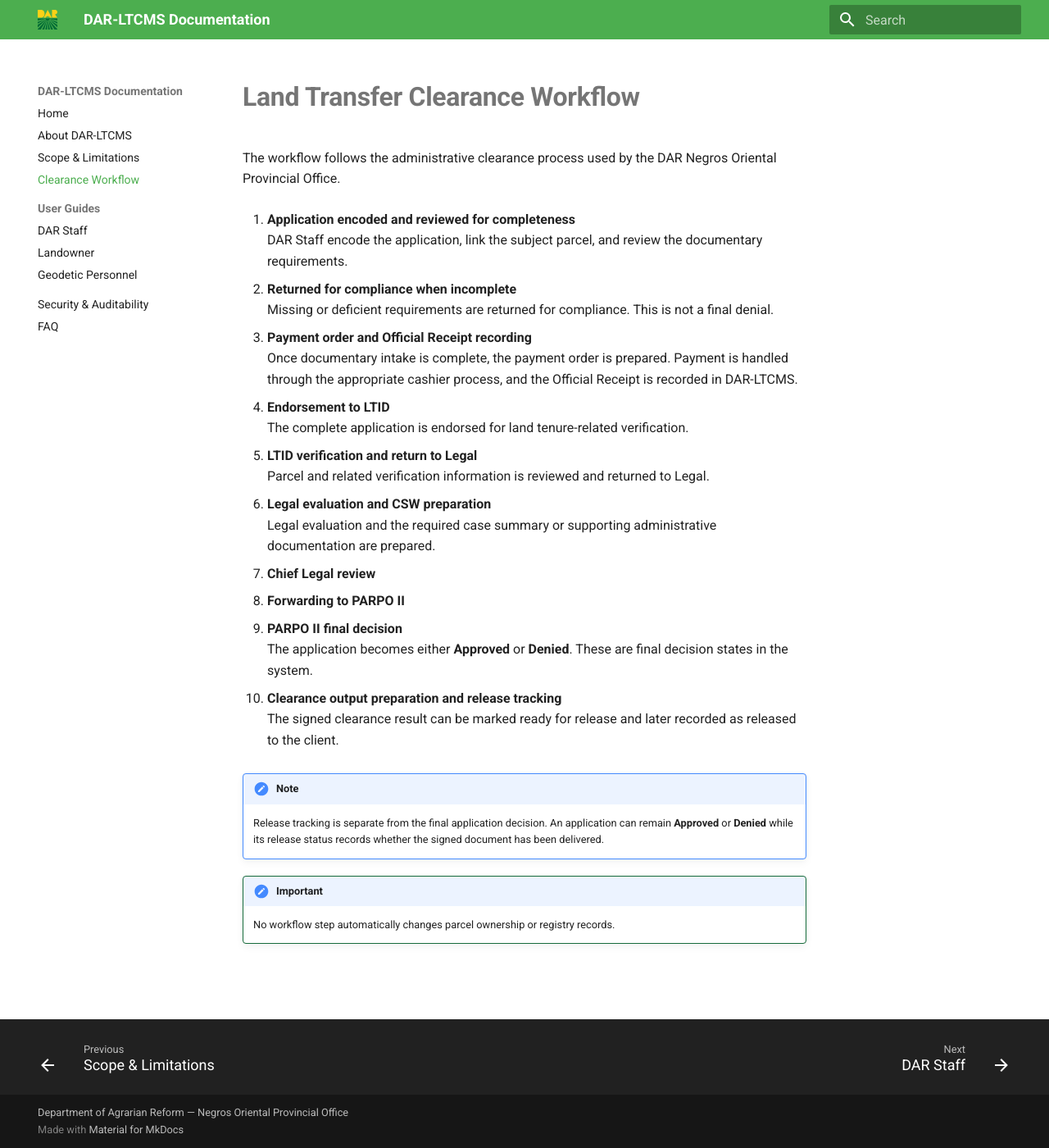
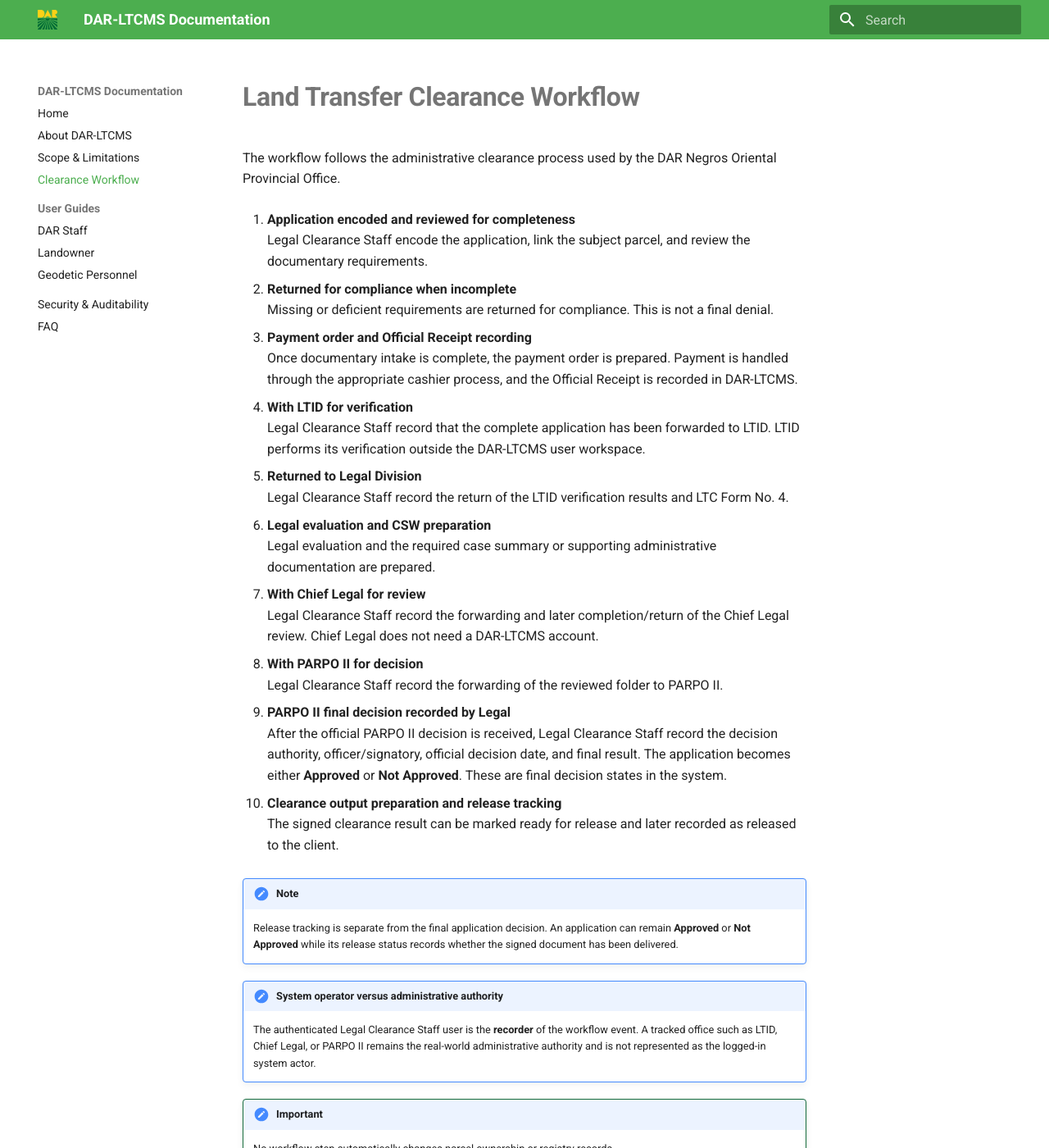
Before and after one commit to jlcuenca00/DAR-LTCMS, an MkDocs documentation site: the page built from docs-site/clearance-workflow.md, in a window 1280 px wide and 1400 px high. Shown: the whole window at 82% size. Built offline with MkDocs 1.6.1 and Material for MkDocs 9.7.7, drawn with Linux system fonts in a browser that asks for light colours.

Commit message:
Describe workflow as Legal-recorded external office process

```diff
--- a/docs-site/clearance-workflow.md
+++ b/docs-site/clearance-workflow.md
@@ -3,7 +3,7 @@
 The workflow follows the administrative clearance process used by the DAR Negros Oriental Provincial Office.
 
 1. **Application encoded and reviewed for completeness**
-   DAR Staff encode the application, link the subject parcel, and review the documentary requirements.
+   Legal Clearance Staff encode the application, link the subject parcel, and review the documentary requirements.
 
 2. **Returned for compliance when incomplete**
    Missing or deficient requirements are returned for compliance. This is not a final denial.
@@ -11,27 +11,32 @@ The workflow follows the administrative clearance process used by the DAR Negros
 3. **Payment order and Official Receipt recording**
    Once documentary intake is complete, the payment order is prepared. Payment is handled through the appropriate cashier process, and the Official Receipt is recorded in DAR-LTCMS.
 
-4. **Endorsement to LTID**
-   The complete application is endorsed for land tenure-related verification.
+4. **With LTID for verification**
+   Legal Clearance Staff record that the complete application has been forwarded to LTID. LTID performs its verification outside the DAR-LTCMS user workspace.
 
-5. **LTID verification and return to Legal**
-   Parcel and related verification information is reviewed and returned to Legal.
+5. **Returned to Legal Division**
+   Legal Clearance Staff record the return of the LTID verification results and LTC Form No. 4.
 
 6. **Legal evaluation and CSW preparation**
    Legal evaluation and the required case summary or supporting administrative documentation are prepared.
 
-7. **Chief Legal review**
+7. **With Chief Legal for review**
+   Legal Clearance Staff record the forwarding and later completion/return of the Chief Legal review. Chief Legal does not need a DAR-LTCMS account.
 
-8. **Forwarding to PARPO II**
+8. **With PARPO II for decision**
+   Legal Clearance Staff record the forwarding of the reviewed folder to PARPO II.
 
-9. **PARPO II final decision**
-   The application becomes either **Approved** or **Denied**. These are final decision states in the system.
+9. **PARPO II final decision recorded by Legal**
+   After the official PARPO II decision is received, Legal Clearance Staff record the decision authority, officer/signatory, official decision date, and final result. The application becomes either **Approved** or **Not Approved**. These are final decision states in the system.
 
 10. **Clearance output preparation and release tracking**
     The signed clearance result can be marked ready for release and later recorded as released to the client.
 
 !!! note
-    Release tracking is separate from the final application decision. An application can remain **Approved** or **Denied** while its release status records whether the signed document has been delivered.
+    Release tracking is separate from the final application decision. An application can remain **Approved** or **Not Approved** while its release status records whether the signed document has been delivered.
+
+!!! note "System operator versus administrative authority"
+    The authenticated Legal Clearance Staff user is the **recorder** of the workflow event. A tracked office such as LTID, Chief Legal, or PARPO II remains the real-world administrative authority and is not represented as the logged-in system actor.
 
 !!! important
     No workflow step automatically changes parcel ownership or registry records.
```
